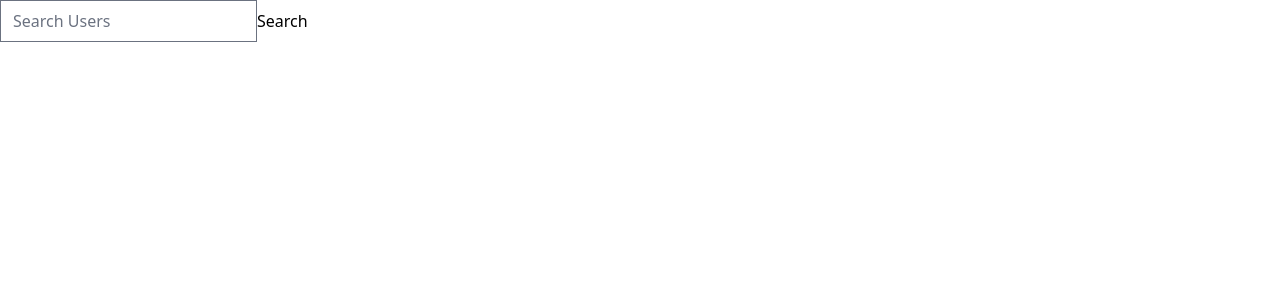
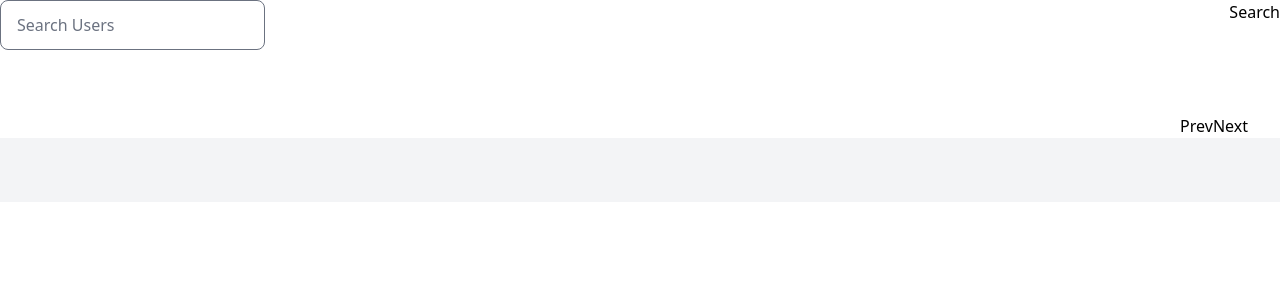
Before and after one commit to mtfoley/gh-user-search, a React (Create React App) app: page / in a window 1280 px wide. Shown: the top 300 px of the page. Built offline with nearby package versions, Linux system fonts and the light colour scheme.

Commit message:
feat: begin use of tailwind classes

```diff
--- a/src/components/SearchForm.js
+++ b/src/components/SearchForm.js
@@ -1,12 +1,13 @@
 import React,{useState} from 'react';
+import classNames from '../styles';
 function SearchForm({onSubmit}){
     const [term,setTerm] = useState("");
     return (
-        <div className="">
-            <input type="text" className="" placeholder="Search Users" onChange={(e)=>{
+        <div className={classNames.searchForm}>
+            <input type="search" className={classNames.searchInput} placeholder="Search Users" onChange={(e)=>{
                 setTerm(e.target.value);
             }} />
-            <button className="" onClick={()=>onSubmit(term)}>Search</button>
+            <button className={classNames.searchBtn} onClick={()=>onSubmit(term)}>Search</button>
         </div>
     );
 }
--- a/src/components/SearchPaging.js
+++ b/src/components/SearchPaging.js
@@ -1,21 +1,18 @@
+import classNames from "../styles";
 function SearchPaging({page,perPage,totalCount,onNextPage,onPrevPage}){
     return (
-        <div className="">
-            <span className="">
+        <div className={classNames.pagingContainer}>
+            <span className={classNames.pagingCount}>
                 {totalCount >= 1 ?
                     `${totalCount} Results`
                 : null}
             </span>
-            <span className="">
-                {page > 1 ?
-                    <button className="" onClick={onPrevPage}>Prev</button>
-                : null}
-            </span>
-            <span className="">
-                {totalCount > (page * perPage) ?
-                    <button className="" onClick={onNextPage}>Next</button>
-                : null}
-            </span>
+            {page > 1
+            ? <button className={classNames.pagingPrevBtn} onClick={onPrevPage}>Prev</button>
+            : <span className={classNames.pagingPrevBtn}>Prev</span>}
+            {totalCount > (page * perPage)
+            ? <button className={classNames.pagingNextBtn} onClick={onNextPage}>Next</button>
+            : <span className={classNames.pagingNextBtn}>Next</span>}
         </div>
     );
 }
--- a/src/components/SearchResult.js
+++ b/src/components/SearchResult.js
@@ -1,10 +1,12 @@
+import classNames from "../styles";
 function SearchResult({result}){
     return (
-        <div className="">
-            <img className="" src={result.avatar_url} alt={"user "+result.login} />
-            <span className="">{result.name}</span>
-            <a href={result.html_url} rel="noreferrer">{result.html_url}</a>
-        </div>
+        <a href={result.html_url} target="_blank" rel="noreferrer">
+            <div className={classNames.searchResult}>
+                <img className={classNames.searchResultImage} src={result.avatar_url} alt={"user "+result.login} />
+                <div className={classNames.searchResultName}>{result.login}</div>
+            </div>
+        </a>
     );
 }
 export default SearchResult;
--- a/src/components/SearchResultList.js
+++ b/src/components/SearchResultList.js
@@ -1,7 +1,8 @@
 import SearchResult from "./SearchResult";
+import classNames from "../styles";
 function SearchResultList({items}){
     return (
-        <div className="">
+        <div className={classNames.resultsGrid}>
             { items.map( result=> {
                 return <SearchResult result={result} key={result.id} />
             })}
--- /dev/null
+++ b/src/styles/index.js
@@ -0,0 +1,15 @@
+const classNames = {
+    pagingContainer:"mt-16 flex leading-6 font-medium",
+    pagingCount:"",
+    pagingNextBtn:"flex mr-8 transition-colors duration-200 hover:text-gray-900",
+    pagingPrevBtn:"flex text-right ml-auto transition-colors duration-200 hover:text-gray-900",
+    resultsGrid:"p-8 grid grid-cols-5 gap-4 bg-gray-100",
+    searchResult:"px-0 shadow-md rounded-lg bg-white",
+    searchResultImage:"rounded-t-lg min-w-full min-h-full bg-white",
+    searchResultName:"text-center pb-4 pt-4 rounded-b-lg bg-white text-blue-400",
+    searchResultLink:"",
+    searchInput:"form-input px-4 py-3 rounded-lg w-max",
+    searchBtn:"flex float-right ml-auto",
+    searchForm:""
+}
+export default classNames;
```
